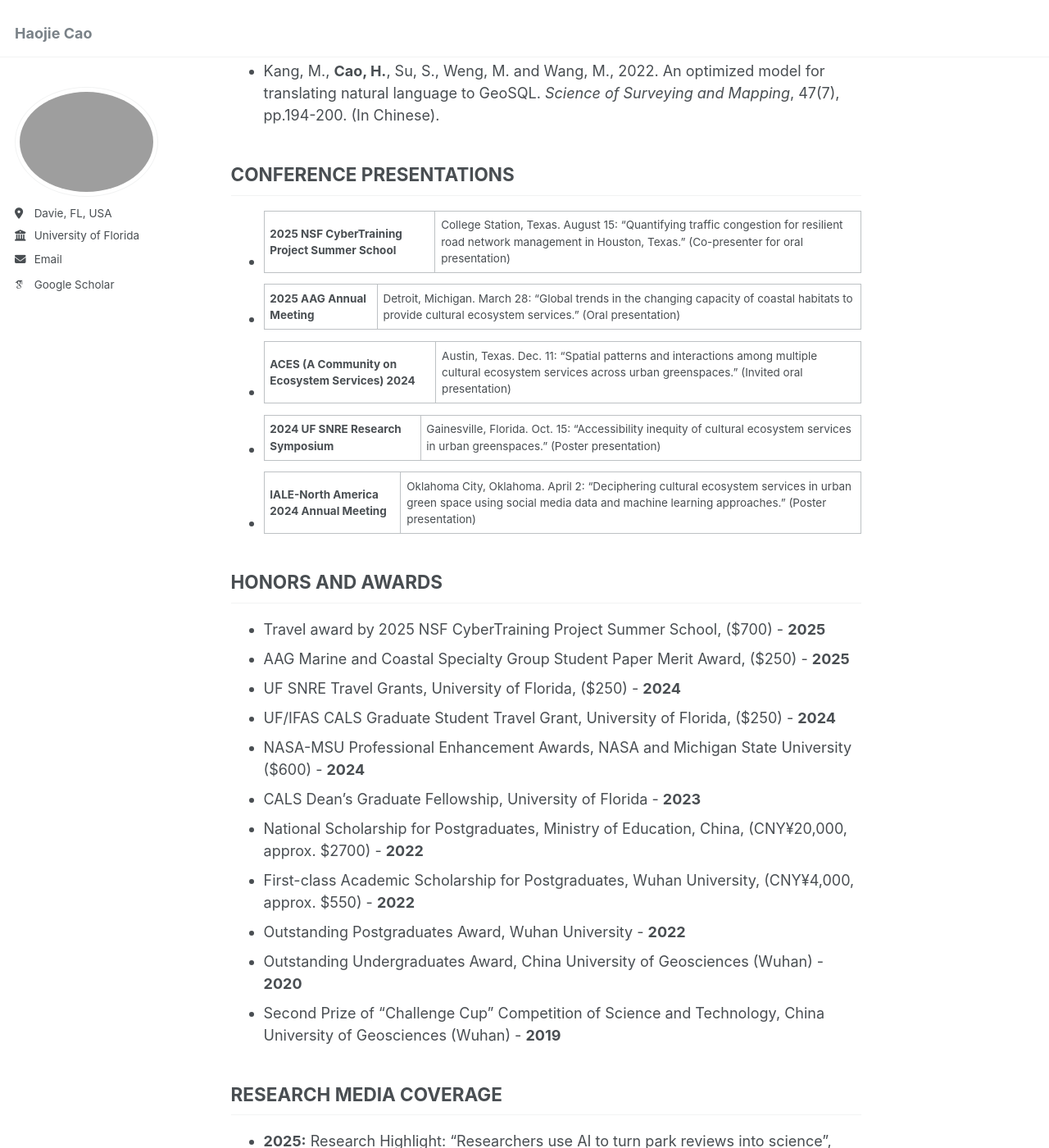
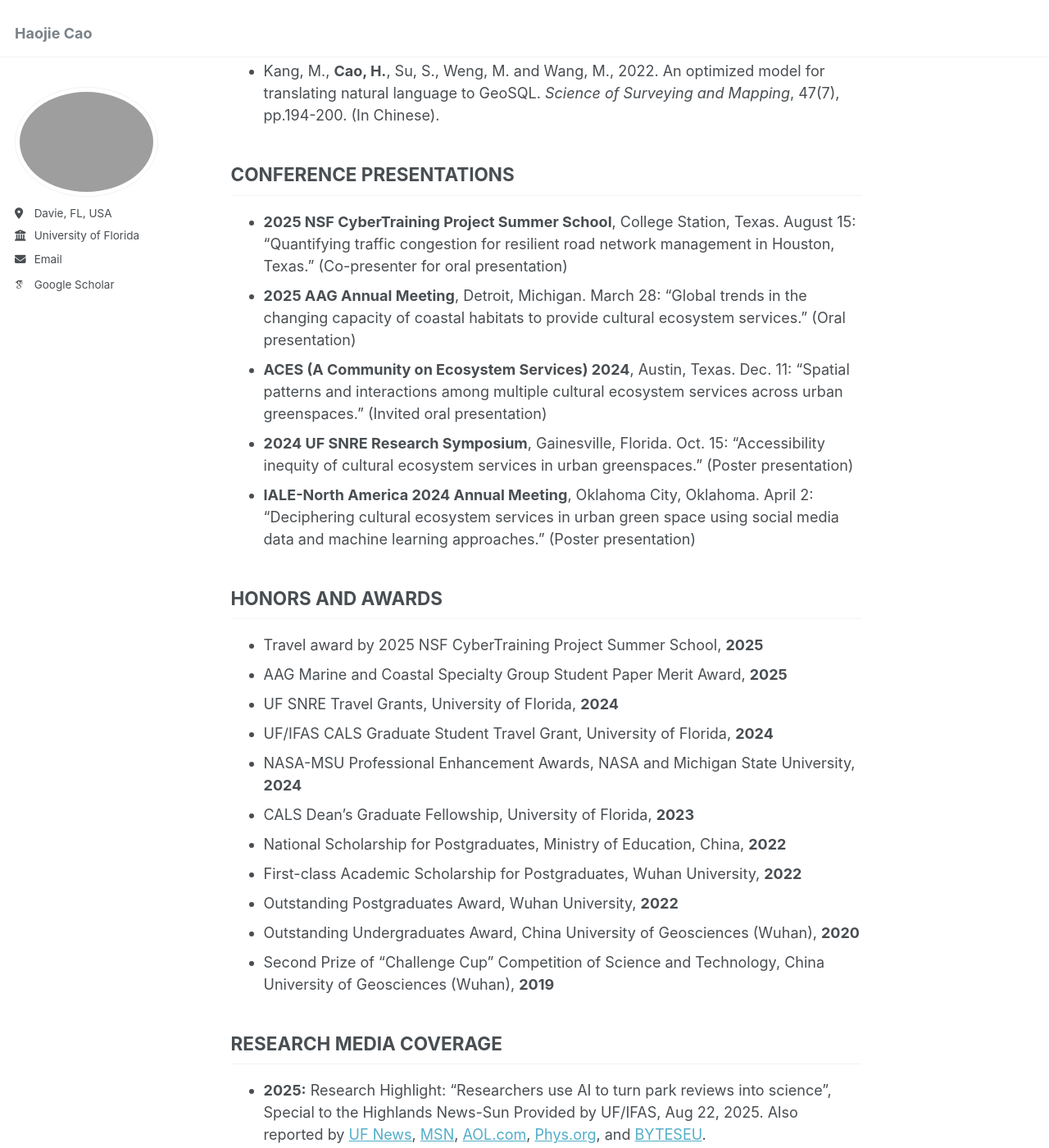
Before and after one commit to haojiecao42/haojiecao42.github.io, a Jekyll site: the page built from _pages/about.md, in a window 1280 px wide and 1400 px high, scrolled down 1913 px. Shown: the whole window at 82% size. Built offline with Jekyll 4.4.1, drawn with Linux system fonts in a browser that asks for light colours; some web fonts are replaced.

Commit message:
Update about.md

```diff
--- a/_pages/about.md
+++ b/_pages/about.md
@@ -53,24 +53,24 @@
 * Kang, M., **Cao, H.**, Su, S., Weng, M. and Wang, M., 2022. An optimized model for translating natural language to GeoSQL. *Science of Surveying and Mapping*, 47(7), pp.194-200. (In Chinese).
 
 ## CONFERENCE PRESENTATIONS
-* **2025 NSF CyberTraining Project Summer School** | College Station, Texas. August 15: “Quantifying traffic congestion for resilient road network management in Houston, Texas.” (Co-presenter for oral presentation)
-* **2025 AAG Annual Meeting** | Detroit, Michigan. March 28: “Global trends in the changing capacity of coastal habitats to provide cultural ecosystem services.” (Oral presentation)
-* **ACES (A Community on Ecosystem Services) 2024** | Austin, Texas. Dec. 11: “Spatial patterns and interactions among multiple cultural ecosystem services across urban greenspaces.” (Invited oral presentation)
-* **2024 UF SNRE Research Symposium** | Gainesville, Florida. Oct. 15: “Accessibility inequity of cultural ecosystem services in urban greenspaces.” (Poster presentation)
-* **IALE-North America 2024 Annual Meeting** | Oklahoma City, Oklahoma. April 2: “Deciphering cultural ecosystem services in urban green space using social media data and machine learning approaches.” (Poster presentation)
+* **2025 NSF CyberTraining Project Summer School**, College Station, Texas. August 15: “Quantifying traffic congestion for resilient road network management in Houston, Texas.” (Co-presenter for oral presentation)
+* **2025 AAG Annual Meeting**, Detroit, Michigan. March 28: “Global trends in the changing capacity of coastal habitats to provide cultural ecosystem services.” (Oral presentation)
+* **ACES (A Community on Ecosystem Services) 2024**, Austin, Texas. Dec. 11: “Spatial patterns and interactions among multiple cultural ecosystem services across urban greenspaces.” (Invited oral presentation)
+* **2024 UF SNRE Research Symposium**, Gainesville, Florida. Oct. 15: “Accessibility inequity of cultural ecosystem services in urban greenspaces.” (Poster presentation)
+* **IALE-North America 2024 Annual Meeting**, Oklahoma City, Oklahoma. April 2: “Deciphering cultural ecosystem services in urban green space using social media data and machine learning approaches.” (Poster presentation)
 
 ## HONORS AND AWARDS
-* Travel award by 2025 NSF CyberTraining Project Summer School, ($700) - **2025**
-* AAG Marine and Coastal Specialty Group Student Paper Merit Award, ($250) - **2025**
-* UF SNRE Travel Grants, University of Florida, ($250) - **2024**
-* UF/IFAS CALS Graduate Student Travel Grant, University of Florida, ($250) - **2024**
-* NASA-MSU Professional Enhancement Awards, NASA and Michigan State University ($600) - **2024**
-* CALS Dean’s Graduate Fellowship, University of Florida - **2023**
-* National Scholarship for Postgraduates, Ministry of Education, China, (CNY¥20,000, approx. $2700) - **2022**
-* First-class Academic Scholarship for Postgraduates, Wuhan University, (CNY¥4,000, approx. $550) - **2022**
-* Outstanding Postgraduates Award, Wuhan University - **2022**
-* Outstanding Undergraduates Award, China University of Geosciences (Wuhan) - **2020**
-* Second Prize of “Challenge Cup” Competition of Science and Technology, China University of Geosciences (Wuhan) - **2019**
+* Travel award by 2025 NSF CyberTraining Project Summer School, **2025**
+* AAG Marine and Coastal Specialty Group Student Paper Merit Award, **2025**
+* UF SNRE Travel Grants, University of Florida, **2024**
+* UF/IFAS CALS Graduate Student Travel Grant, University of Florida, **2024**
+* NASA-MSU Professional Enhancement Awards, NASA and Michigan State University, **2024**
+* CALS Dean’s Graduate Fellowship, University of Florida, **2023**
+* National Scholarship for Postgraduates, Ministry of Education, China, **2022**
+* First-class Academic Scholarship for Postgraduates, Wuhan University, **2022**
+* Outstanding Postgraduates Award, Wuhan University, **2022**
+* Outstanding Undergraduates Award, China University of Geosciences (Wuhan), **2020**
+* Second Prize of “Challenge Cup” Competition of Science and Technology, China University of Geosciences (Wuhan), **2019**
 
 ## RESEARCH MEDIA COVERAGE
 * **2025:** Research Highlight: “Researchers use AI to turn park reviews into science”, Special to the Highlands News-Sun Provided by UF/IFAS, Aug 22, 2025. Also reported by [UF News](https://news.ufl.edu/2025/08/park-review-study/), [MSN](https://www.msn.com/en-us/news/technology/researchers-use-ai-to-turn-park-reviews-into-science/ar-AA1L2lAH), [AOL.com](https://www.aol.com/news/secret-beloved-florida-parks-ai-123411348.html), [Phys.org](https://phys.org/news/2025-08-ai-science.html), and [BYTESEU](https://www.byteseu.com/1311369/).
```
